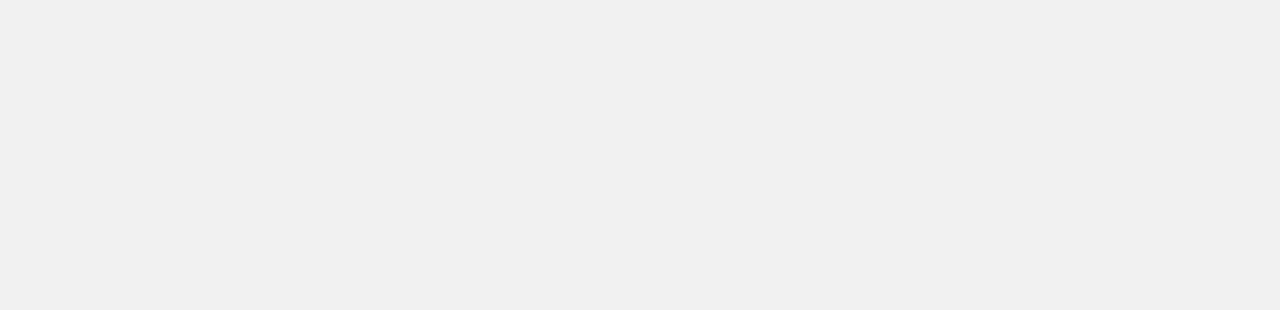
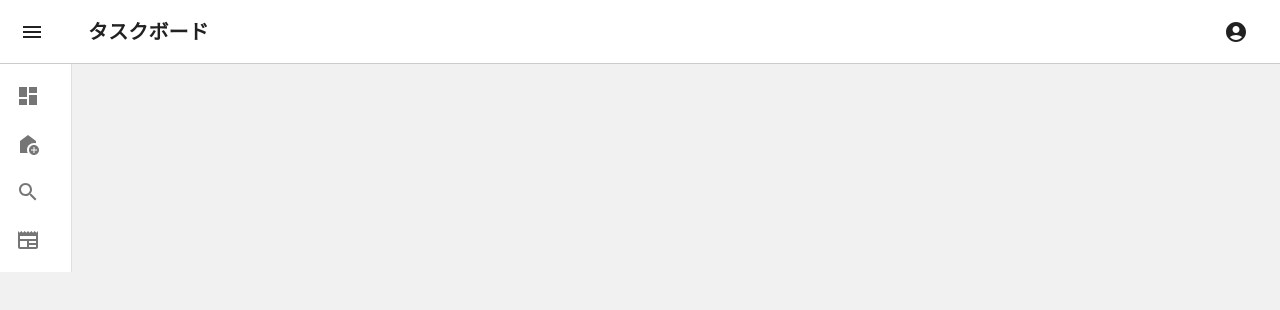
Before and after one commit to shtk0119/Portfolio, a Next.js app: page /test in a window 1280 px wide. Shown: the top 310 px of the page. Built offline with nearby package versions, Linux system fonts and the light colour scheme.

Commit message:
code fix

```diff
--- a/src/components/Header.tsx
+++ b/src/components/Header.tsx
@@ -29,7 +29,7 @@ const AppBar = styled(MuiAppBar, {
   }),
 }));
 
-const Header = ({ title }: { title: string }) => {
+export const Header = ({ title }: { title: string }) => {
   const [open, setOpen] = React.useState<boolean>(false);
 
   const toggleDrawer = () => {
@@ -62,5 +62,3 @@ const Header = ({ title }: { title: string }) => {
     </>
   )
 }
-
-export default Header;
--- a/src/components/ListItems.tsx
+++ b/src/components/ListItems.tsx
@@ -21,7 +21,7 @@ export const ListItems = (
       </ListItemButton>
     </Link>
 
-    <Link href='#' underline='none' color='default'>
+    <Link href='/search' underline='none' color='default'>
       <ListItemButton>
         <ListItemIcon>
           <Search />
--- a/src/pages/task.tsx
+++ b/src/pages/task.tsx
@@ -1,5 +1,5 @@
 import { Box, CssBaseline } from "@mui/material";
-import Header from "../components/Header";
+import { Header } from "../components/Header";
 import Taskboard from "../components/Taskboard";
 
 const Task = () => {
--- a/src/pages/test.tsx
+++ b/src/pages/test.tsx
@@ -1,9 +1,13 @@
 import * as React from 'react';
+import { Box, CssBaseline } from '@mui/material';
+import { Header } from '../components/Header';
 
 const Test = () => {
   return (
-    <>
-    </>
+    <Box display='flex'>
+      <CssBaseline />
+      <Header title={'タスクボード'}/>
+    </Box>
   )
 }
 
```
